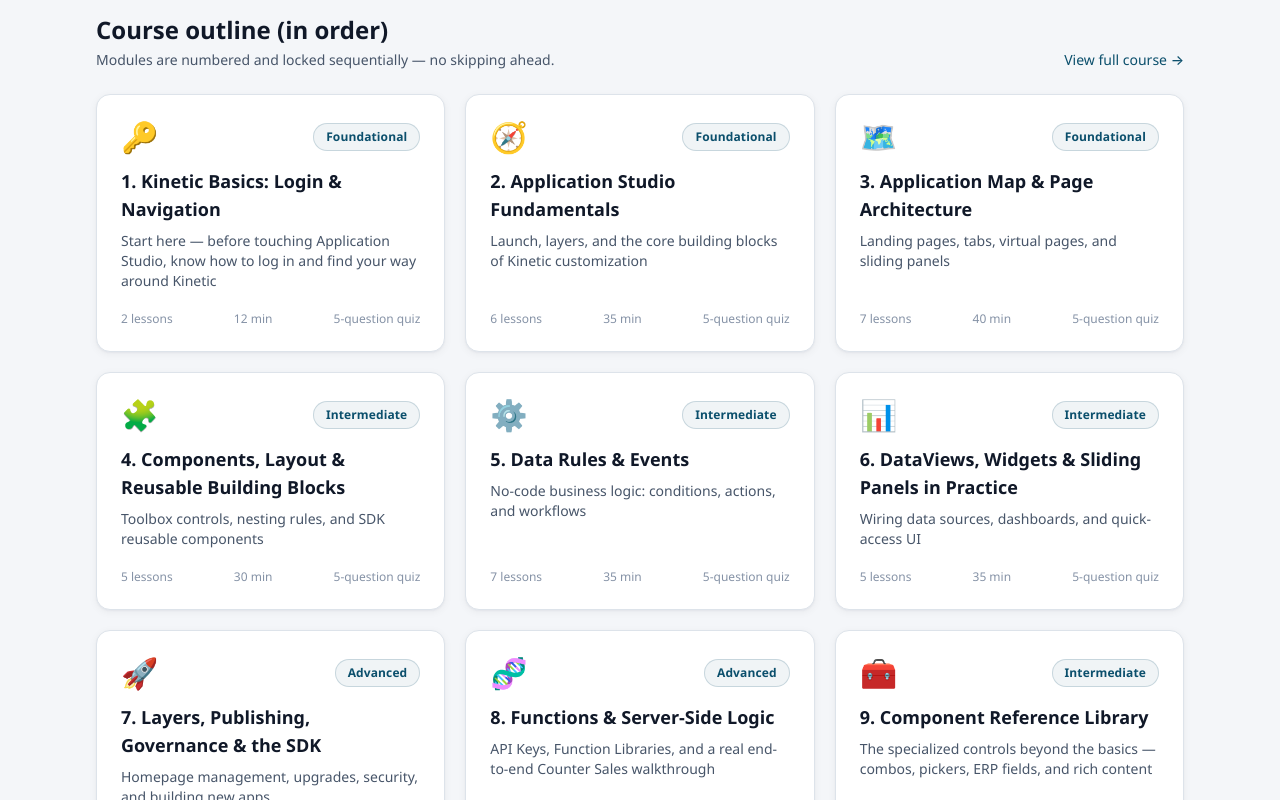
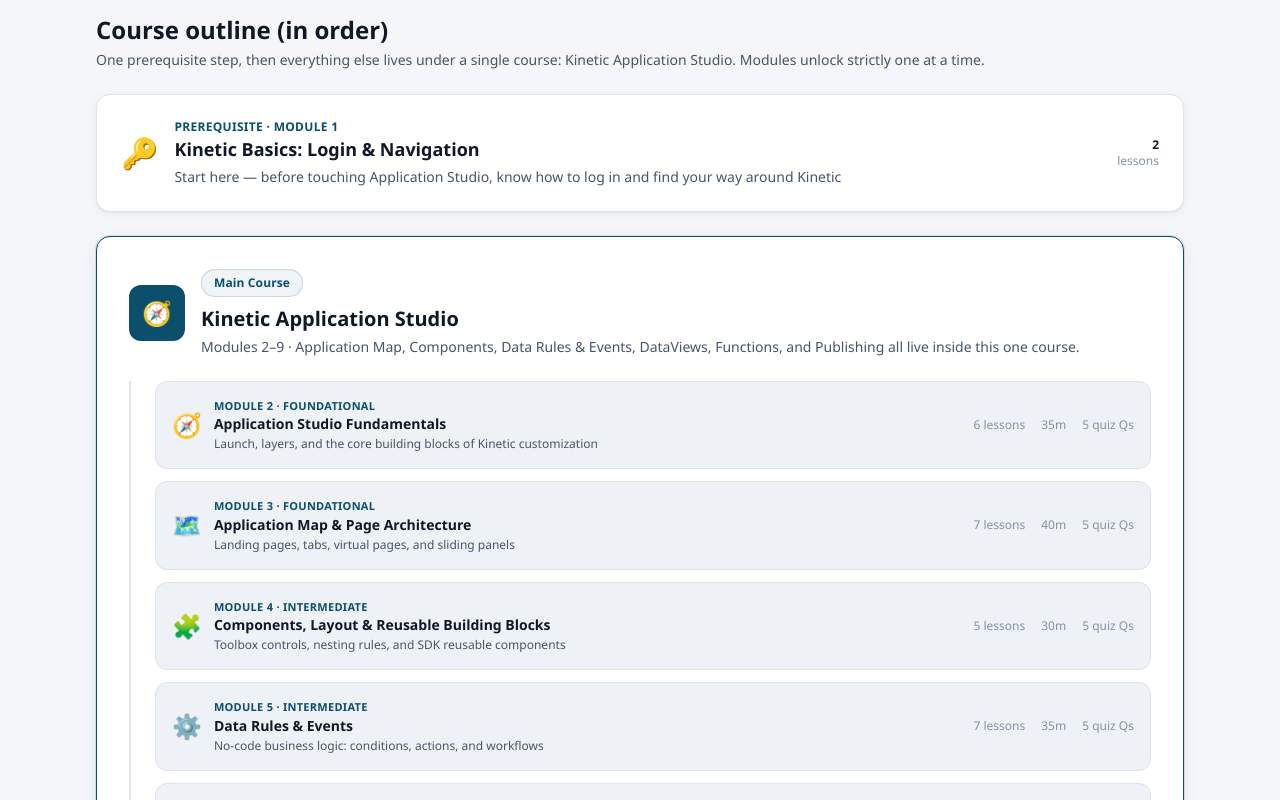
Before and after one commit to HGW-Pro/kinetic-appstudio-academy, a Next.js app: page / in a window 1280 px wide. Shown: the part 720-1520 px from the top of the page. Built offline with nearby package versions, Linux system fonts and the light colour scheme.

Commit message:
Restructure Home course outline: one 'Kinetic Application Studio' umbrella course card with Application Map/Components/Data Rules/DataViews/Functions/Publishing nested under it; Kinetic Basics stays as a separate prerequisite step

```diff
--- a/app/page.tsx
+++ b/app/page.tsx
@@ -4,6 +4,10 @@
 export default function HomePage() {
   const totalLessons = modules.reduce((n, m) => n + m.lessons.length, 0);
   const totalMinutes = modules.reduce((n, m) => n + m.estMinutes, 0);
+
+  // First module (Kinetic Basics: Login & Navigation) is a standalone prerequisite step.
+  // Everything after it belongs to the single "Kinetic Application Studio" course umbrella.
+  const [prereq, ...studioModules] = modules;
 
   return (
     <div className="space-y-16">
@@ -41,42 +45,80 @@
       </section>
 
       <section>
-        <div className="mb-6 flex items-end justify-between">
-          <div>
-            <h2 className="text-2xl font-semibold text-[var(--text-hi)]">
-              Course outline (in order)
-            </h2>
-            <p className="mt-1 text-sm text-[var(--text-mid)]">
-              Modules are numbered and locked sequentially — no skipping ahead.
-            </p>
+        <div className="mb-6">
+          <h2 className="text-2xl font-semibold text-[var(--text-hi)]">
+            Course outline (in order)
+          </h2>
+          <p className="mt-1 text-sm text-[var(--text-mid)]">
+            One prerequisite step, then everything else lives under a single course:
+            Kinetic Application Studio. Modules unlock strictly one at a time.
+          </p>
+        </div>
+
+        {/* Step 1 — prerequisite, sits outside the Application Studio course itself */}
+        {prereq && (
+          <div className="glass-card mb-6 flex items-center gap-4 rounded-2xl p-6">
+            <span className="text-3xl">{prereq.icon}</span>
+            <div className="flex-1">
+              <p className="text-xs font-semibold uppercase tracking-wide text-[var(--primary)]">
+                Prerequisite · Module 1
+              </p>
+              <h3 className="text-lg font-semibold text-[var(--text-hi)]">{prereq.title}</h3>
+              <p className="mt-1 text-sm text-[var(--text-mid)]">{prereq.tagline}</p>
+            </div>
+            <div className="hidden shrink-0 text-right text-xs text-[var(--text-lo)] sm:block">
+              <p className="font-semibold text-[var(--text-hi)]">{prereq.lessons.length}</p>
+              <p>lessons</p>
+            </div>
           </div>
+        )}
+
+        {/* The single umbrella course — every remaining module nests under it */}
+        <div className="glass-card glow-border rounded-2xl p-6 sm:p-8">
+          <div className="flex flex-wrap items-center gap-4">
+            <span className="flex h-14 w-14 shrink-0 items-center justify-center rounded-xl bg-[var(--primary)] text-2xl text-white">
+              🧭
+            </span>
+            <div>
+              <span className="badge-pill">Main Course</span>
+              <h3 className="mt-2 text-xl font-bold text-[var(--text-hi)]">Kinetic Application Studio</h3>
+              <p className="mt-1 text-sm text-[var(--text-mid)]">
+                Modules 2–{modules.length} · Application Map, Components, Data Rules &amp; Events,
+                DataViews, Functions, and Publishing all live inside this one course.
+              </p>
+            </div>
+          </div>
+
+          <div className="mt-6 space-y-3 border-l-2 border-[var(--border)] pl-5 sm:pl-6">
+            {studioModules.map((m, idx) => (
+              <div
+                key={m.slug}
+                className="flex flex-wrap items-center justify-between gap-3 rounded-xl border border-[var(--border)] bg-[var(--surface-2)] p-4"
+              >
+                <div className="flex items-center gap-3">
+                  <span className="text-2xl">{m.icon}</span>
+                  <div>
+                    <p className="text-[11px] font-semibold uppercase tracking-wide text-[var(--primary)]">
+                      Module {idx + 2} · {m.difficulty}
+                    </p>
+                    <h4 className="text-sm font-semibold text-[var(--text-hi)]">{m.title}</h4>
+                    <p className="mt-0.5 text-xs text-[var(--text-mid)]">{m.tagline}</p>
+                  </div>
+                </div>
+                <div className="flex shrink-0 gap-4 text-xs text-[var(--text-lo)]">
+                  <span>{m.lessons.length} lessons</span>
+                  <span>{m.estMinutes}m</span>
+                  <span>{m.quiz.length} quiz Qs</span>
+                </div>
+              </div>
+            ))}
+          </div>
+        </div>
+
+        <div className="mt-6 text-center">
           <Link href="/modules" className="text-sm font-medium text-[var(--primary)] hover:underline">
             View full course →
           </Link>
-        </div>
-        <div className="grid gap-5 sm:grid-cols-2 lg:grid-cols-3">
-          {modules.map((m, idx) => (
-            <div
-              key={m.slug}
-              className="glass-card flex flex-col justify-between rounded-2xl p-6"
-            >
-              <div>
-                <div className="mb-3 flex items-center justify-between">
-                  <span className="text-3xl">{m.icon}</span>
-                  <span className="badge-pill">{m.difficulty}</span>
-                </div>
-                <h3 className="text-lg font-semibold text-[var(--text-hi)]">
-                  {idx + 1}. {m.title}
-                </h3>
-                <p className="mt-2 text-sm text-[var(--text-mid)]">{m.tagline}</p>
-              </div>
-              <div className="mt-5 flex items-center justify-between text-xs text-[var(--text-lo)]">
-                <span>{m.lessons.length} lessons</span>
-                <span>{m.estMinutes} min</span>
-                <span>{m.quiz.length}-question quiz</span>
-              </div>
-            </div>
-          ))}
         </div>
       </section>
 
```
